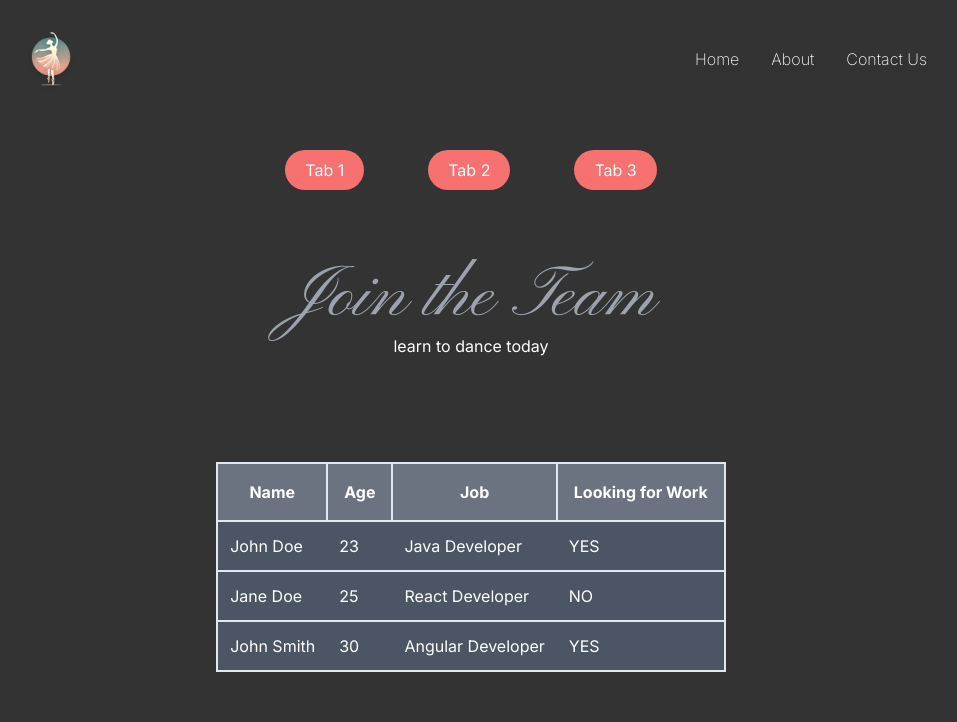
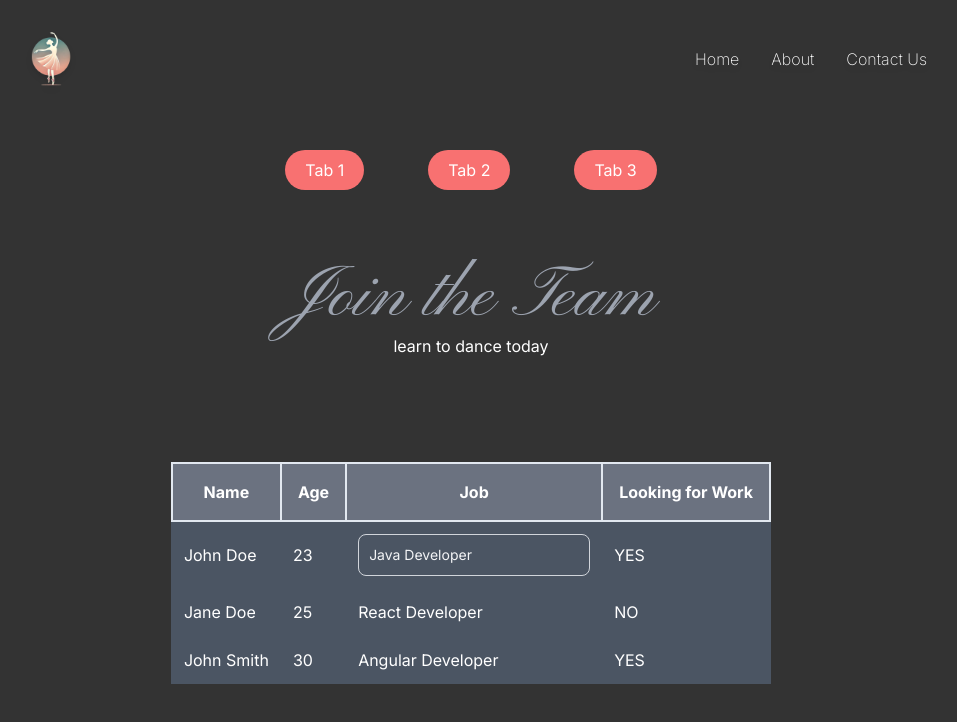
Before and after one commit to Bruskiguy/balletProject, a Next.js app in the folder ballet-site/: page / in a window 1280 px wide. Both pictures are taken after a click on the element 639 px from the left and 567 px from the top of the page. Shown: the top 722 px of the page, without its empty margins (169-1126 px from the left). Built offline with nearby package versions, Linux system fonts and the light colour scheme.

Commit message:
made some more changes

```diff
--- a/ballet-site/components/ui/dataTable.tsx
+++ b/ballet-site/components/ui/dataTable.tsx
@@ -1,4 +1,8 @@
 // import { rowDefs, rows } from "../data";
+"use client";
+
+import classNames from "classnames";
+import React from "react";
 
 type RowDef = { name: string; label: string; type: string };
 type Row = Record<string, string | boolean | number>;
@@ -7,9 +11,18 @@ type DataTableProps = {
   rowDefs: RowDef[];
   rows: Row[];
   previewColumns?: string[];
+  editViewType?: "inline" | "expanded";
 };
 
+// create a state for row and row value thats being edited
+//on click make area a text-area
+
 export const DataTable = (props: DataTableProps) => {
+  const [editingCell, setEditingCell] = React.useState<{
+    rowIndex: number;
+    colName: string;
+  }>();
+
   return (
     <table className=" mx-auto border-collapse border-6 bg-gray-600 transition-colors duration-300 ease-in-out cursor-pointer">
       <thead>
@@ -27,17 +40,28 @@ export const DataTable = (props: DataTableProps) => {
         </tr>
       </thead>
       <tbody>
-        {props.rows.map((item, index) => (
+        {props.rows.map((rowItem, index) => (
           <tr
             key={index}
-            className="border-2 hover:bg-gray-300 transition-all duration-200 ease-in-out"
+            className="border- transition-all duration-200 ease-in-out"
           >
             {(props.previewColumns
               ? props.previewColumns
-              : Object.keys(item)
-            ).map((col, i) => (
-              <td className="p-3" key={i}>
-                {mapRowValue(item, col, props.rowDefs)}
+              : Object.keys(rowItem)
+            ).map((columnName, i) => (
+              <td
+                className="hover:bg-gray-700 rounded-md p-3"
+                key={i}
+                onClick={() =>
+                  setEditingCell({ rowIndex: index, colName: columnName })
+                }
+              >
+                {editingCell?.colName === columnName &&
+                editingCell?.rowIndex === index ? (
+                  <EditCell row={rowItem} columnName={columnName} />
+                ) : (
+                  getCellPreviewData(rowItem, columnName, props.rowDefs)
+                )}
               </td>
             ))}
           </tr>
@@ -47,8 +71,25 @@ export const DataTable = (props: DataTableProps) => {
   );
 };
 
+type EditCellProps = {
+  row: Row;
+  columnName: string;
+};
+
+export const EditCell = ({ row, columnName }: EditCellProps) => {
+  return (
+    <>
+      <input
+        className="bg-gray-600 border border-gray-300 text-gray-100 text-sm rounded-lg focus:ring-blue-500 focus:border-blue-500 block w-full p-2.5 dark:bg-gray-700 dark:border-gray-600 dark:placeholder-gray-400 dark:text-white dark:focus:ring-blue-500 dark:focus:border-blue-500"
+        name="cellContent"
+        defaultValue={String(row[columnName])}
+      />
+    </>
+  );
+};
+
 // const mapRowValue = (row: Row, columnName: string, rowDefs: RowDef[]) => {
-function mapRowValue(row: Row, columnName: string, rowDefs: RowDef[]) {
+function getCellPreviewData(row: Row, columnName: string, rowDefs: RowDef[]) {
   const value = row[columnName];
   const thisRowDef = rowDefs.find((def) => def.name === columnName);
 
--- a/ballet-site/package.json
+++ b/ballet-site/package.json
@@ -10,6 +10,7 @@
   },
   "dependencies": {
     "class-variance-authority": "^0.7.0",
+    "classnames": "^2.5.1",
     "clsx": "^2.1.1",
     "lucide-react": "^0.406.0",
     "next": "^14.2.4",
```
Also changed, not shown: 1 other file (tests, documents, lock files or other folders).
